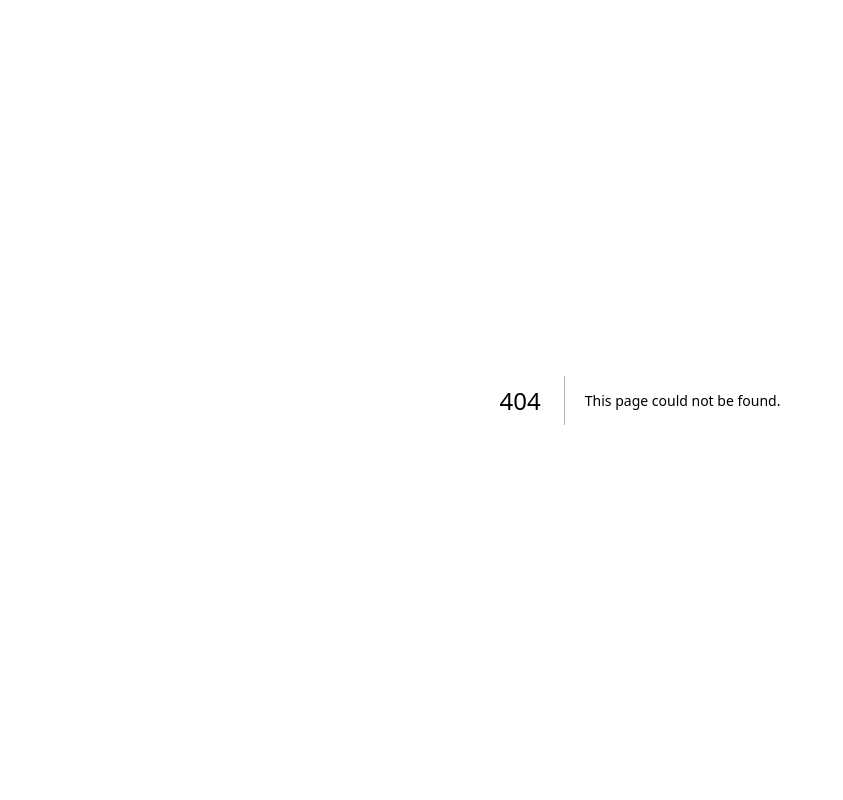
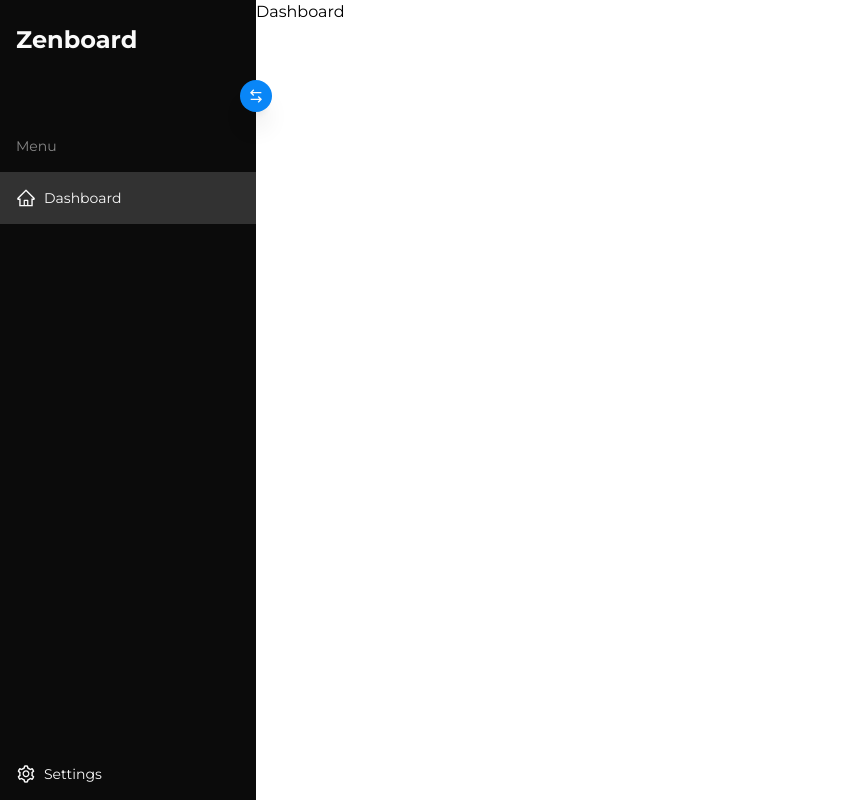
Before and after one commit to ryanadiputraa/zenboard-web, a Next.js app: page /dashboard in a window 1280 px wide. Before the commit this address had no page. Shown: the whole page, without its empty margins (0-843 px from the left). Built offline with nearby package versions, Linux system fonts and the light colour scheme.

Commit message:
feat: side nav & context api

```diff
--- a/package.json
+++ b/package.json
@@ -19,6 +19,7 @@
     "postcss": "8.4.24",
     "react": "18.2.0",
     "react-dom": "18.2.0",
+    "react-icons": "^4.10.1",
     "tailwindcss": "3.3.2",
     "typescript": "5.1.3"
   }
--- a/src/app/auth/page.tsx
+++ b/src/app/auth/page.tsx
@@ -19,7 +19,7 @@ export default function Auth(): JSX.Element {
   useEffect(() => {
     if (!jwtToken.access_token) return
     setAccessTokens(jwtToken)
-    redirect("/")
+    redirect("/dashboard")
   }, [jwtToken.access_token])
 
   return (
--- /dev/null
+++ b/src/app/dashboard/components/side-nav.tsx
@@ -0,0 +1,98 @@
+"use client"
+
+import Link from "next/link"
+import { useContext, useState } from "react"
+import { RiArrowLeftRightLine } from "react-icons/ri"
+import { AiOutlineSetting } from "react-icons/ai"
+
+import { AppContext } from "@/context"
+import { Page } from "@/context/reducer/main"
+
+export function SideNav(): JSX.Element {
+  const { main, mainDispatch } = useContext(AppContext)
+  const [animateRotate, setAnimateRotate] = useState(false)
+
+  const MenuBtn: React.FC<{ page: Page }> = ({ page }) => (
+    <Link href={page.link}>
+      <li
+        className={`flex items-center text-xl gap-2 px-4 py-4 cursor-pointer hover:bg-primary-light ${
+          !main.isSidebarOpen ? "sm:justify-center sm:py-2" : ""
+        } ${
+          main.activeDashboardPage.label === page.label
+            ? "bg-primary-light font-montserrat-bold"
+            : ""
+        }`}
+        onClick={() =>
+          mainDispatch({
+            type: "SET_ACTIVE_DASHBOARD_PAGE",
+            payload: page,
+          })
+        }
+      >
+        {page.ico}{" "}
+        <span
+          className={`text-sm ${!main.isSidebarOpen ? "inline sm:hidden" : ""}`}
+        >
+          {page.label}
+        </span>
+      </li>
+    </Link>
+  )
+
+  return (
+    <nav
+      className={`z-50 transition-all duration-150 bg-primary text-secondary fixed sm:left-0 top-0 min-h-screen flex flex-col gap-6 pt-6 ${
+        main.isSidebarOpen
+          ? "w-3/4 sm:w-64 left-0 items-start"
+          : "w-3/4 sm:w-16 left-[-100%] sm:right-auto items-start sm:items-center"
+      }`}
+    >
+      <Link href="/" className="cursor-pointer">
+        <h1
+          className={`font-bold px-4 ${
+            main.isSidebarOpen ? "text-2xl" : "text-[0.6rem]"
+          }`}
+        >
+          Zenboard
+        </h1>
+      </Link>
+      <button
+        className={`bg-accent font-bold text-secondary w-8 h-8 grid place-items-center p-2 rounded-full self-end relative ${
+          main.isSidebarOpen ? "left-4" : "left-3"
+        } bottom-14 sm:bottom-auto shadow-xl hover:brightness-95 ${
+          animateRotate ? "animate-rotate" : ""
+        }`}
+        onClick={() => {
+          mainDispatch({ type: "TOGGLE_SIDEBAR" })
+          setAnimateRotate(true)
+        }}
+        onAnimationEnd={() => setAnimateRotate(false)}
+      >
+        <RiArrowLeftRightLine className=" w-full h-full" />
+      </button>
+      <div className="flex flex-col justify-between flex-grow w-full text-md">
+        <div
+          className={`w-full flex flex-col ${
+            main.isSidebarOpen ? "items-start" : "items-center"
+          }`}
+        >
+          <span className="text-grey mb-4 text-sm px-4">Menu</span>
+          <ul className="w-full flex flex-col gap-1">
+            {main.dashboardPages.map((page) => (
+              <MenuBtn page={page} key={page.label} />
+            ))}
+          </ul>
+        </div>
+        <div className="w-full">
+          <MenuBtn
+            page={{
+              label: "Settings",
+              ico: <AiOutlineSetting />,
+              link: "/dashboard/settings",
+            }}
+          />
+        </div>
+      </div>
+    </nav>
+  )
+}
--- /dev/null
+++ b/src/app/dashboard/components/wrapper.tsx
@@ -0,0 +1,16 @@
+"use client"
+
+import { AppContext } from "@/context"
+import { ReactNode, useContext } from "react"
+
+export function Wrapper({ children }: { children: ReactNode }): JSX.Element {
+  const { main } = useContext(AppContext)
+
+  return (
+    <main
+      className={`w-screen h-screen ${main.isSidebarOpen ? "pl-64" : "pl-16"}`}
+    >
+      {children}
+    </main>
+  )
+}
--- /dev/null
+++ b/src/app/dashboard/layout.tsx
@@ -0,0 +1,20 @@
+"use client"
+
+import { ReactNode } from "react"
+
+import { AppProvider } from "@/context"
+import { SideNav } from "./components/side-nav"
+import { Wrapper } from "./components/wrapper"
+
+export default function DashboardLayout({
+  children,
+}: {
+  children: ReactNode
+}): JSX.Element {
+  return (
+    <AppProvider>
+      <SideNav />
+      <Wrapper>{children}</Wrapper>
+    </AppProvider>
+  )
+}
--- /dev/null
+++ b/src/app/dashboard/page.tsx
@@ -0,0 +1,10 @@
+"use client"
+
+import { AppContext } from "@/context"
+import { useContext } from "react"
+
+export default function Dashboard(): JSX.Element {
+  const { main } = useContext(AppContext)
+
+  return <div>Dashboard</div>
+}
--- /dev/null
+++ b/src/app/dashboard/settings/page.tsx
@@ -0,0 +1,3 @@
+export default function Settings(): JSX.Element {
+  return <div>Settings</div>
+}
--- /dev/null
+++ b/src/context/index.tsx
@@ -0,0 +1,55 @@
+"use client"
+
+import React, { createContext, Dispatch, useReducer } from "react"
+import { AiOutlineHome } from "react-icons/ai"
+import { MainActions, mainReducer, MainState } from "./reducer/main"
+
+type InitialStateType = {
+  main: MainState
+}
+
+const initialState: InitialStateType = {
+  main: {
+    isSidebarOpen: true,
+    dashboardPages: [
+      {
+        label: "Dashboard",
+        ico: <AiOutlineHome />,
+        link: "/dashboard",
+      },
+    ],
+    activeDashboardPage: {
+      label: "Dashboard",
+      ico: <AiOutlineHome />,
+      link: "/dashboard",
+    },
+  },
+}
+
+const AppContext = createContext<{
+  main: MainState
+  mainDispatch: Dispatch<MainActions>
+}>({
+  main: initialState.main,
+  mainDispatch: () => null,
+})
+
+const AppProvider: React.FC<{ children: React.ReactNode }> = ({ children }) => {
+  const [mainState, mainDispatch] = useReducer(
+    (main: MainState, actions: MainActions) => mainReducer(main, actions),
+    initialState.main
+  )
+
+  return (
+    <AppContext.Provider
+      value={{
+        main: mainState,
+        mainDispatch,
+      }}
+    >
+      {children}
+    </AppContext.Provider>
+  )
+}
+
+export { AppContext, AppProvider }
--- /dev/null
+++ b/src/context/reducer/main.ts
@@ -0,0 +1,38 @@
+import { ReactElement } from "react"
+
+export const mainReducer = (state: MainState, action: MainActions) => {
+  switch (action.type) {
+    case "TOGGLE_SIDEBAR":
+      return {
+        ...state,
+        isSidebarOpen: !state.isSidebarOpen,
+      }
+
+    case "SET_ACTIVE_DASHBOARD_PAGE":
+      return {
+        ...state,
+        activeDashboardPage: action.payload,
+      }
+
+    default:
+      return state
+  }
+}
+
+export interface MainState {
+  isSidebarOpen: boolean
+  dashboardPages: Page[]
+  activeDashboardPage: Page
+}
+
+export type MainActions =
+  | { type: "TOGGLE_SIDEBAR" }
+  | { type: "SET_ACTIVE_DASHBOARD_PAGE"; payload: Page }
+
+export type DashboardPageList = "Dashboard" | "Settings"
+
+export interface Page {
+  label: DashboardPageList
+  ico: ReactElement
+  link: string
+}
--- a/tailwind.config.js
+++ b/tailwind.config.js
@@ -1,16 +1,33 @@
 /** @type {import('tailwindcss').Config} */
 module.exports = {
   content: [
-    './src/pages/**/*.{js,ts,jsx,tsx,mdx}',
-    './src/components/**/*.{js,ts,jsx,tsx,mdx}',
-    './src/app/**/*.{js,ts,jsx,tsx,mdx}',
+    "./src/pages/**/*.{js,ts,jsx,tsx,mdx}",
+    "./src/components/**/*.{js,ts,jsx,tsx,mdx}",
+    "./src/app/**/*.{js,ts,jsx,tsx,mdx}",
   ],
   theme: {
     extend: {
       backgroundImage: {
-        'gradient-radial': 'radial-gradient(var(--tw-gradient-stops))',
-        'gradient-conic':
-          'conic-gradient(from 180deg at 50% 50%, var(--tw-gradient-stops))',
+        "gradient-radial": "radial-gradient(var(--tw-gradient-stops))",
+        "gradient-conic":
+          "conic-gradient(from 180deg at 50% 50%, var(--tw-gradient-stops))",
+      },
+      colors: {
+        primary: "#0B0B0B",
+        "primary-light": "#323232",
+        secondary: "#FAFAFA",
+        accent: "#0986F7",
+        grey: "#878787",
+        "grey-light": "#CECECE",
+      },
+      keyframes: {
+        rotate: {
+          "0%": { transform: "rotate(0deg)" },
+          "100%": { transform: "rotate(180deg)" },
+        },
+      },
+      animation: {
+        rotate: "rotate 0.5s ease-in-out",
       },
     },
   },
```
Also changed, not shown: 1 other file (tests, documents, lock files or other folders).
